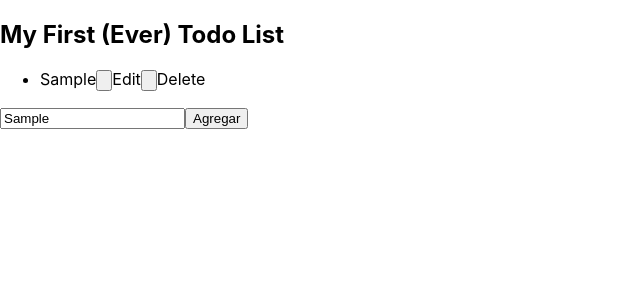
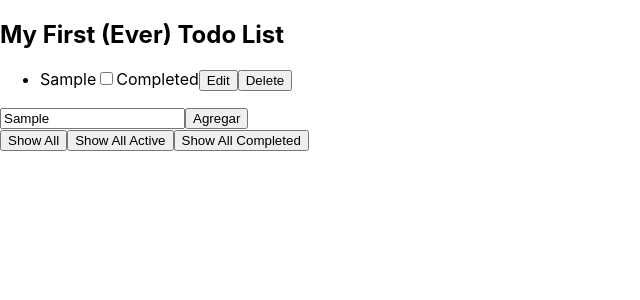
Before and after one commit to calmarti/todolist-react, a React (Create React App) app: page / in a window 1280 px wide. Both pictures are taken after typing "Sample" into the empty fields and a click on the button "Agregar". Shown: the top 300 px of the page, without its empty margins (0-640 px from the left). Built offline with nearby package versions, Linux system fonts and the light colour scheme.

Commit message:
addTask, deleteTask

```diff
--- a/src/App.js
+++ b/src/App.js
@@ -1,11 +1,14 @@
 // import "./App.css";
 import { useState } from "react";
+import { nanoid } from "nanoid";
 
 function App() {
   const [name, setName] = useState("");
   const [tasks, setTasks] = useState([]);
+
   console.log(tasks);
   console.log(name);
+
 
   // const handleChange = (ev) => {
   //   setName((prevState) => ({
@@ -14,13 +17,32 @@ function App() {
   //   }));
   // };
 
-  const handleChange = (ev) => {
+  const addTask = (ev) => {
     setName(ev.target.value);
   };
 
+  const deleteTask = (ev, id) => {
+    setTasks(tasks.filter((task) => task.id != id));
+  };
+
+  const checkTask = (ev, id) => {
+    const tasksAfterCheck = tasks.map(task => {
+      if (task.id === id){
+        task.completed = !task.completed
+      }
+      return task
+    });
+    setTasks(tasksAfterCheck);
+  };
+
+  //bug: cuando borras una task si hay inputs checkbox marcados debajo, estos se desmarcan (aunque los valores se mantienen)
+
   const handleSubmit = (ev) => {
     ev.preventDefault();
-    setTasks((prevState) => [...prevState, { name: name, completed: false }]);
+    setTasks((prevState) => [
+      ...prevState,
+      { id: nanoid(), name: name, completed: false },
+    ]);
   };
 
   return (
@@ -30,14 +52,19 @@ function App() {
         <ul>
           {" "}
           {tasks.length
-            ? tasks.map((task, index) => (
+            ? tasks.map((task) => (
                 <>
-                  <li key={index}>
+                  <li key={task.id}>
                     {task.name}
-                    <input type="button" />
-                    Edit
-                    <input type="button" />
+                    <input
+                      type="checkbox"
+                      onChange={(ev) => checkTask(ev, task.id)}
+                    />
+                    Completed
+                    <button>Edit</button>
+                    <button onClick={(ev) => deleteTask(ev, task.id)}>
                       Delete
+                    </button>
                   </li>
                 </>
               ))
@@ -45,14 +72,16 @@ function App() {
         </ul>
       </div>
 
-      <div>
       <form onSubmit={handleSubmit}>
         <label>
-            <input type="textarea" name="name" onChange={handleChange} />
+          <input type="textarea" name="name" onChange={addTask} />
           <button type="submit">Agregar</button>
         </label>
       </form>
-      </div>
+
+      <button>Show All</button>
+      <button>Show All Active</button>
+      <button>Show All Completed</button>
     </>
   );
 }
```
Lines whose indentation alone changed are shown as unchanged.
